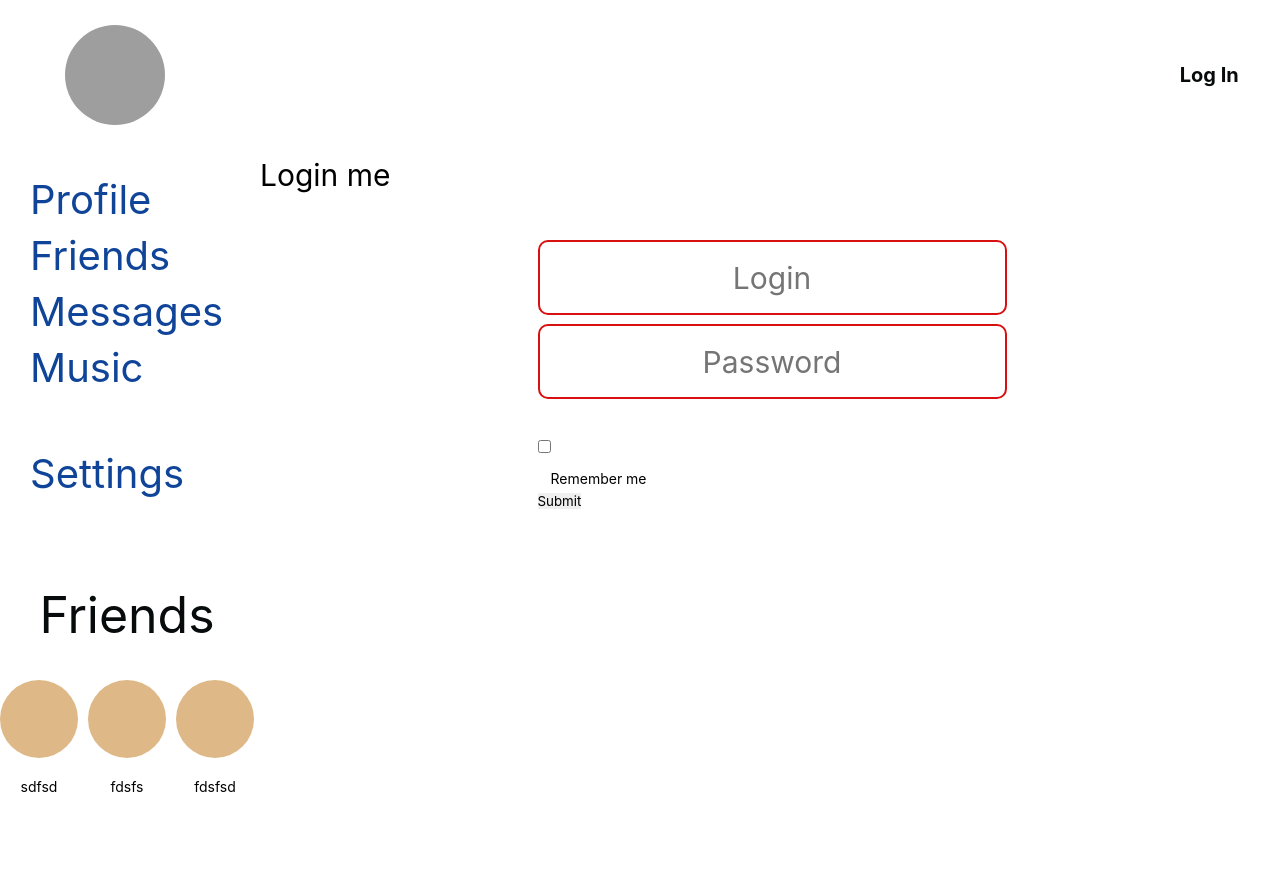
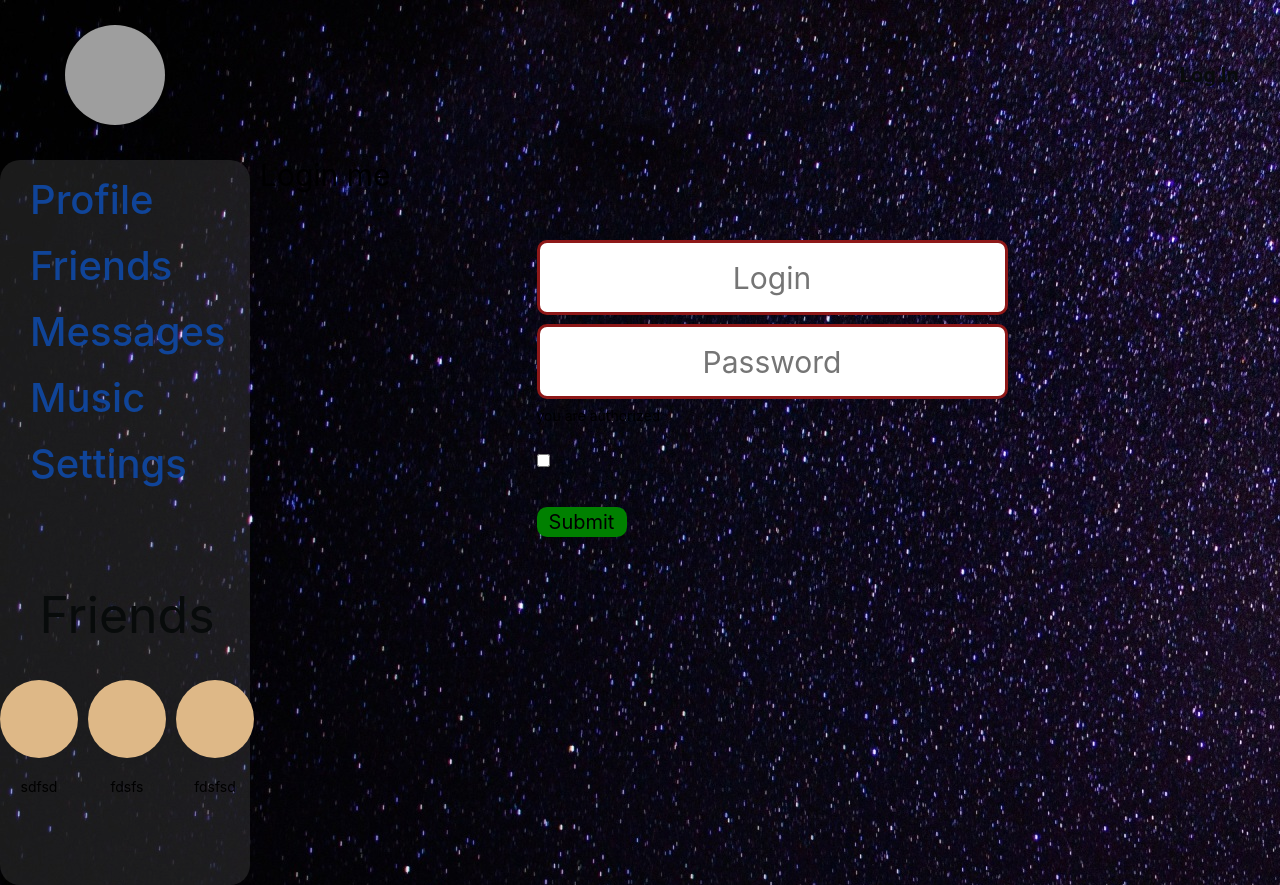
Before and after one commit to jaumamyfront-ender/ReactApp, a React (Create React App) app in the folder my-app/: page /login in a window 1280 px wide. Shown: the top 885 px of the page. Built offline with nearby package versions, Linux system fonts and the light colour scheme; no server answers; grey boxes are pictures that could not be loaded.

Commit message:
LoginFinall

```diff
--- a/my-app/src/components/Login/Login.jsx
+++ b/my-app/src/components/Login/Login.jsx
@@ -2,10 +2,11 @@ import React from "react";
 import c from "./login.module.css";
 import { reduxForm, Field } from "redux-form";
 import { LoginTHC } from "../Redux/reducer-auth";
-import { connect } from "react-redux";
+import { connect, useSelector } from "react-redux";
 import { Navigate } from "react-router-dom";
 
 const LoginForm = (props) => {
+const responseMessage = useSelector((state)=> state.Auth.whichResponse)
   return (
     <div className={c.wrapper__form}>
       <form onSubmit={props.handleSubmit}>
@@ -19,11 +20,12 @@ const LoginForm = (props) => {
             name={"password"}
           />
         </div>
+        <div>{responseMessage ? <p className={c.information}>{responseMessage} !!</p>: "you are authorized" }</div>
         <div className={c.last__Field}>
-          <Field type={"checkbox"} component={"input"} name={"rememberMe"} />
-          <span>Remember me</span>
+          <Field type={"checkbox"} component={"input"} name={"rememberMe"} placeholder={"rememberMe"}/>
+
         </div>
-        <button>Submit </button>
+        <button className={c.button}>Submit </button>
       </form>
     </div>
   );
--- a/my-app/src/components/Login/login.module.css
+++ b/my-app/src/components/Login/login.module.css
@@ -13,12 +13,12 @@ input {
   height: 75px;
   font-size: 30px;
   text-align: center;
- border:2px solid #d91010;
+  border: 3px solid #8e1818;
   margin-bottom: 2%;
   border-radius: 10px;
 }
 
-.last__input{
+.last__input {
   display: flex;
   flex-direction: row;
   flex-wrap: nowrap;
@@ -27,5 +27,20 @@ input {
   justify-content: space-between;
   width: 250px;
   margin-top: 10%;
-
 }
+.information {
+  margin-top: 15px;
+  text-align: center;
+  color: aliceblue;
+  font-size: 20px;
+  border: 2px solid red;
+  border-radius: 10px;
+  width: 125%;
+}
+.button {
+  width: 90px;
+  height: 30px;
+  background-color: green;
+  font-size: 20px;
+  border-radius: 10px;
+}
--- a/my-app/src/components/Redux/reducer-auth.jsx
+++ b/my-app/src/components/Redux/reducer-auth.jsx
@@ -4,17 +4,27 @@ let initialState = {
   email: null,
   login: null,
   isAuth: false,
+  whichResponse: "",
 };
+
 const setUserAuth = "setUserAuth";
-const unsetAuth = "unsetAuth"
+const unsetAuth = "unsetAuth";
+const responseFromServer = "responseFromServer";
+
 export let setUserAuthAC = (Id, email, login) => ({
   type: setUserAuth,
   authData: { Id, email, login },
 });
-export let unsetAuthAC = ()=>({
-  type:unsetAuth,
-  isAuth:false
-})
+
+export let unsetAuthAC = () => ({
+  type: unsetAuth,
+  isAuth: false,
+});
+
+export let responseFromSr = (messages) => ({
+  type: responseFromServer,
+  response: messages,
+});
 
 const Auth = (state = initialState, action) => {
   switch (action.type) {
@@ -24,14 +34,20 @@ const Auth = (state = initialState, action) => {
         ...action.authData,
         isAuth: true,
       };
+
+    case unsetAuth:
+      return {
+        ...state,
+        isAuth: false,
+      };
+
+    case responseFromServer:
+      return {
+        ...state,
+        whichResponse: action.response,
+      };
     default:
       return state;
-      case unsetAuth:
-        return{
-          ...state,
-          isAuth:false
-
-        }
   }
 };
 export default Auth;
@@ -44,6 +60,10 @@ export const AuthTHC = () => {
       if (response.data.resultCode === 0) {
         dispatch(setUserAuthAC(id, login, email));
       }
+      if (response.data.resultCode === 1) {
+        console.log(response.data.messages);
+        dispatch(responseFromSr(response.data.messages));
+      }
     });
   };
 };
@@ -54,11 +74,11 @@ export const LoginTHC = (email, password, rememberMe) => {
       if (response.data.resultCode === 0) {
         LoginAPI.HeaderLogIn().then((response) => {
           let { id, login, email } = response.data.data;
-
-          if (response.data.resultCode === 0) {
-            dispatch(setUserAuthAC(id, login, email));
-          }
+          dispatch(setUserAuthAC(id, login, email));
         });
+      }
+      if (response.data.resultCode === 1) {
+        dispatch(responseFromSr(response.data.messages));
       }
     });
   };
@@ -66,11 +86,9 @@ export const LoginTHC = (email, password, rememberMe) => {
 
 export const logoutTHC = () => (dispatch) => {
   LoginAPI.logout().then((response) => {
-
     if (response.data.resultCode === 0) {
-      console.log(response)
       dispatch(setUserAuthAC(null, null, null));
-      dispatch(unsetAuthAC())
+      dispatch(unsetAuthAC());
     }
   });
 };
--- a/my-app/src/components/Sidebar/sidebar.module.css
+++ b/my-app/src/components/Sidebar/sidebar.module.css
@@ -6,7 +6,6 @@
   grid-area: sidebar;
   background-color: rgba(255, 255, 255, 0.1);
   border-radius: 20px;
-
 }
 .sidebar__list {
   display: grid;
@@ -16,13 +15,12 @@
 }
 .sidebar__list a {
   font-size: 40px;
-  font-weight: 400;
-
+  font-weight: 500;
 }
 
-.sidebar__list a:last-child {
+/* .sidebar__list a:last-child {
   margin-top: 50px;
-}
+} */
 .sidebar__friends {
   display: grid;
   grid-template-rows: 80px 90px 25px;
--- a/my-app/src/index.css
+++ b/my-app/src/index.css
@@ -1,14 +1,11 @@
 body {
   margin: 0;
-  font-family: -apple-system, BlinkMacSystemFont, "Segoe UI", "Roboto", "Oxygen",
-    "Ubuntu", "Cantarell", "Fira Sans", "Droid Sans", "Helvetica Neue",
-    sans-serif;
+  font-family: -apple-system, BlinkMacSystemFont, "Segoe UI", "Roboto", "Oxygen", "Ubuntu", "Cantarell", "Fira Sans", "Droid Sans", "Helvetica Neue", sans-serif;
   -webkit-font-smoothing: antialiased;
   -moz-osx-font-smoothing: grayscale;
-  /* background-image: url("../public/assets/background.jpg"); */
+  background-image: url("../public/assets/background.jpg");
 }
 
 code {
-  font-family: source-code-pro, Menlo, Monaco, Consolas, "Courier New",
-    monospace;
+  font-family: source-code-pro, Menlo, Monaco, Consolas, "Courier New", monospace;
 }
```
Also changed, not shown: my-app/src/temporary/dc/deadcode.jsx (+19 -0 lines), my-app/src/highOrderComponent/WithAuthRedirect.jsx (indentation only). Lines whose indentation alone changed are shown as unchanged.
